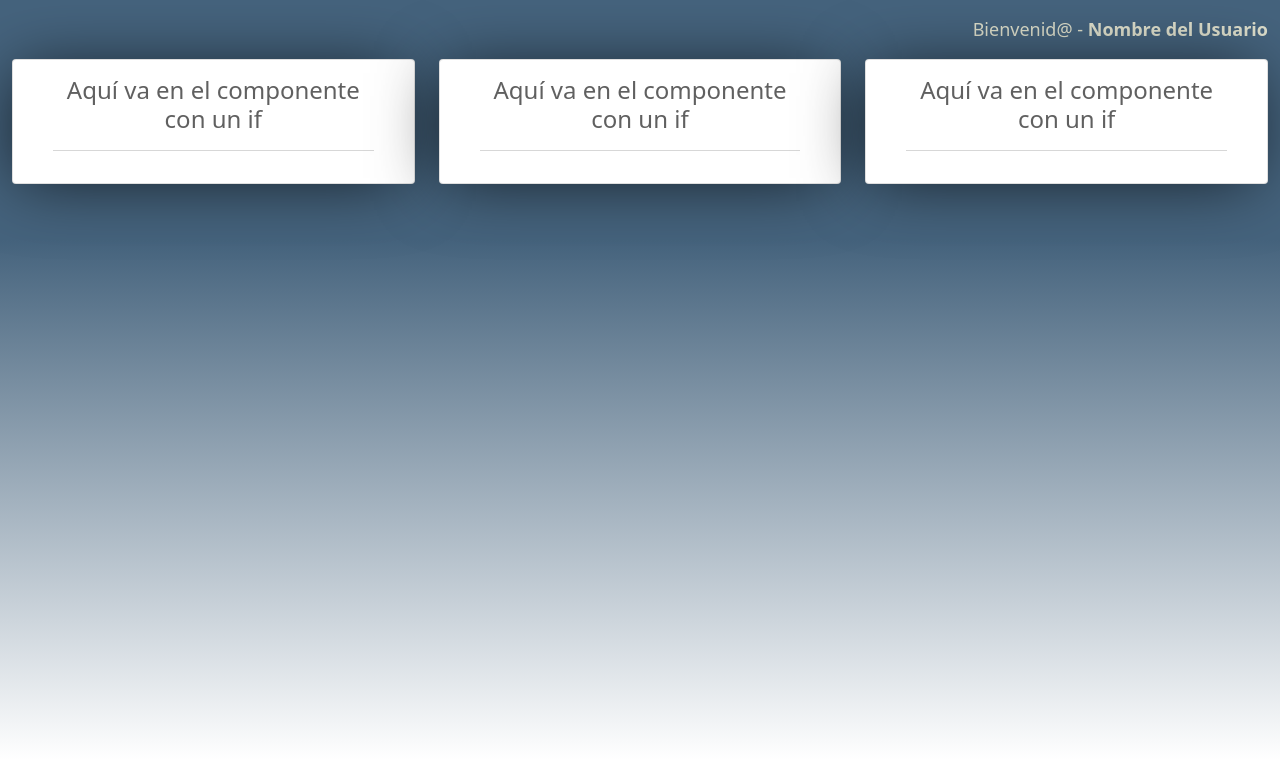
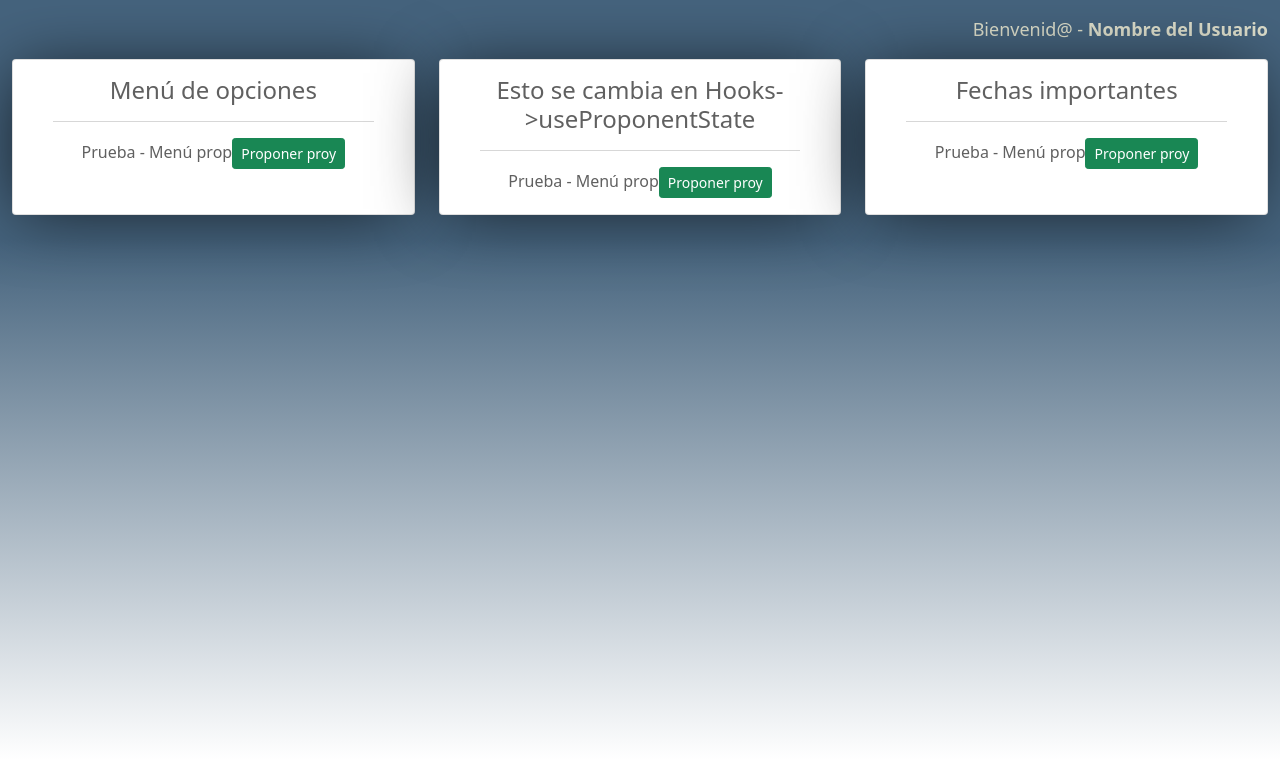
Before and after one commit to RicardoMCode/proidea-u, a React app: page /proponent-home in a window 1280 px wide. Shown: the top 764 px of the page. Built offline with nearby package versions, Linux system fonts and the light colour scheme.

Commit message:
se modela la i,plementación de StateContext Hooks para el manejo de estados en la vista de proponentes, se monta la lógica para comenzar el modela

```diff
--- /dev/null
+++ b/src/components/RegisterIdeaForm.jsx
@@ -0,0 +1,19 @@
+import React from 'react';
+
+const RegisterIdeaForm = () => {
+    return (
+        <div>
+            Formulario registro idea
+            <input
+              type="text"
+              className="form-control"
+              id="ejemplo"
+              placeholder="Ejemplo"
+              name="ejemplo"
+              required
+            />
+        </div>
+    );
+};
+
+export default RegisterIdeaForm;
--- a/src/containers/HomeModule.jsx
+++ b/src/containers/HomeModule.jsx
@@ -1,15 +1,16 @@
 import React from 'react';
 
-const HomeModule = () => {
-    return (
-        <div className="card text-center container">
-          <div className="card-body">
-            <h4 className="card-title">Aquí va en el componente con un if</h4>
-            <hr />
-
+const HomeModule = (props) => {
+  const { title, moduleType } = props;
+  return (
+    <div className="card text-center container">
+      <div className="card-body">
+        <h4 className="card-title"> {props.title} </h4>
+        <hr />
+        {props.moduleType}
       </div>
     </div>
-    );
+  );
 };
 
 export default HomeModule;
--- /dev/null
+++ b/src/containers/MenuProponent.jsx
@@ -0,0 +1,28 @@
+import React, { useContext } from 'react';
+import ProponentContext from '../context/ProponentContext';
+import ProponentTable from '../components/RegisterIdeaForm';
+
+
+const MenuProponent = () => {
+    const {addToModule, state} = useContext(ProponentContext);
+
+    const handleClick = () => {
+        addToModule(ProponentTable, "Formulario de registro de idea ");
+    }
+    return (
+        <div>
+            Prueba - Menú prop
+
+            <button
+              type="button"
+              className="btn btn-success btn-sm "
+              onClick={handleClick}
+            >
+              Proponer proy
+            </button>
+
+        </div>
+    );
+};
+
+export default MenuProponent;
--- /dev/null
+++ b/src/context/ProponentContext.js
@@ -0,0 +1,5 @@
+import React from 'react';
+
+const ProponentContext = React.createContext();
+
+export default ProponentContext;
--- /dev/null
+++ b/src/hooks/useProponentState.js
@@ -0,0 +1,25 @@
+import React, { useState } from "react";
+import MenuProponent from '../containers/MenuProponent';
+
+const proponentState = {
+    moduleType: MenuProponent ,
+    moduleName: "Esto se cambia en Hooks->useProponentState" ,
+}
+
+const useProponentState = () => {
+    const [state, setState] = useState(proponentState);
+
+    const addToModule = (module, name) => {
+        setState({
+            moduleType: module,
+            moduleName: name
+        });
+    };
+
+    return {
+        state,
+        addToModule,
+    }
+}
+
+export default useProponentState;
--- a/src/pages/ProponentHome.jsx
+++ b/src/pages/ProponentHome.jsx
@@ -1,25 +1,28 @@
 import React from 'react';
-import HomeModule from '../containers/HomeModule'
-import '@styles/home.css'
-const user = "Nombre del Usuario"
+//Components and Containers
+import HomeModule from '../containers/HomeModule';
+import MenuProponent from '../containers/MenuProponent';
+//Context
+import ProponentContext from '../context/ProponentContext';
+import useProponentState from '../hooks/useProponentState';
+//CSS
+import '@styles/home.css';
+
 
 const ProponentHome = () => {
+    const proponentState = useProponentState();
+    const user = "Nombre del Usuario";
     return (
-        <div className="home row">
-            <label className="home_name"> Bienvenid@ - <span className="home_name_bold"> {user} </span> </label>
-            <div className="col-sm-4 home_module"><HomeModule></HomeModule></div>
-            <div className="col-sm-4 home_module"><HomeModule></HomeModule></div>
-            <div className="col-sm-4 home_module"><HomeModule></HomeModule></div>
+        <ProponentContext.Provider value={proponentState}>
+            <div className="home row">
+                <label className="home_name"> Bienvenid@ - <span className="home_name_bold"> {user} </span> </label>
+                <div className="col-sm-4 home_module"><HomeModule title ="Menú de opciones" moduleType ={<MenuProponent />} ></HomeModule></div>
+                <div className="col-sm-4 home_module"><HomeModule title ={proponentState.state.moduleName} moduleType ={<proponentState.state.moduleType />} ></HomeModule></div>
+                <div className="col-sm-4 home_module"><HomeModule title ="Fechas importantes" moduleType ={<MenuProponent />} ></HomeModule></div>
 
         </div>
+        </ProponentContext.Provider>
     );
 };
 
 export default ProponentHome;
-
-
-// {() => {
-//     for (let i = 0; i < 3; i++) {
-//         <HomeModule/>
-//     }
-// }}
--- a/src/styles/global.css
+++ b/src/styles/global.css
@@ -11,4 +11,5 @@ body {
 .card {
     box-shadow: -4px 4px 68px -10px rgba(0,0,0,0.75);
     color: #606060;
+    height: 100%;
 }
--- a/src/styles/login.css
+++ b/src/styles/login.css
@@ -11,6 +11,3 @@
 .row_item {
     margin: 1rem;
 }
-.img {
-    height: 100%;
-}
```
